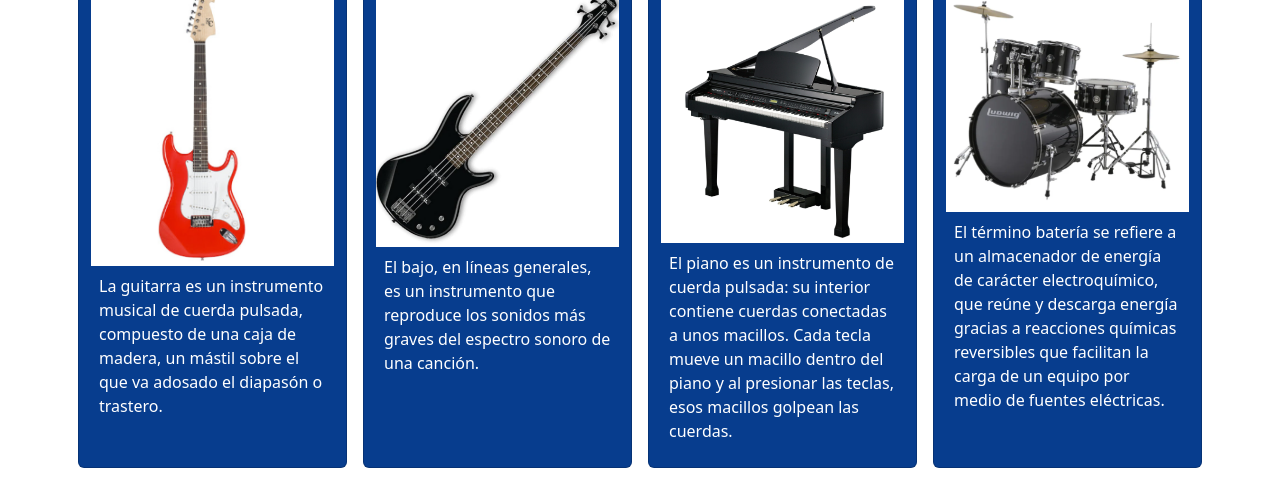
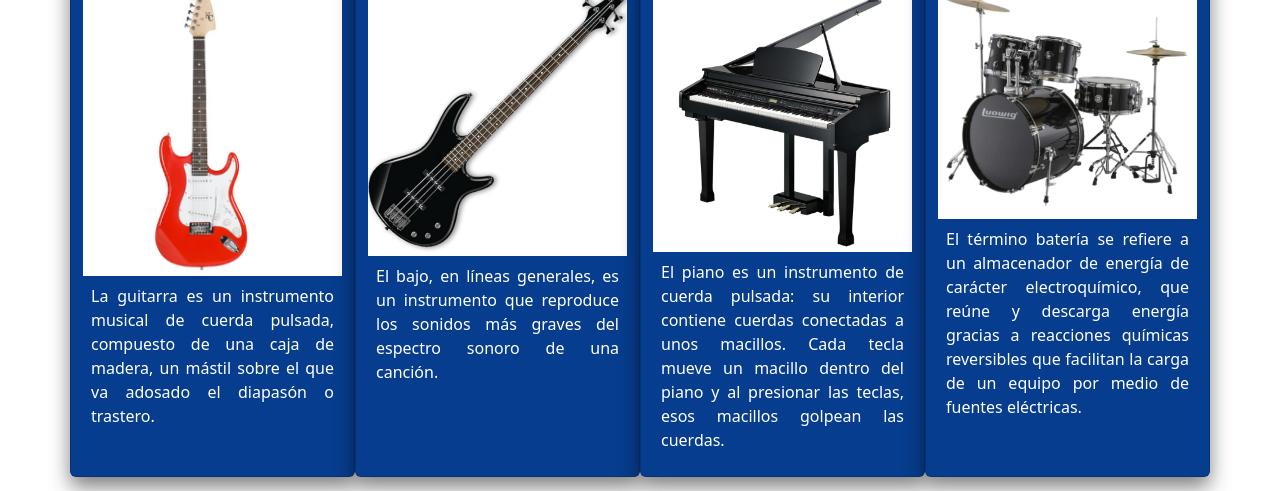
Before and after one commit to Kpanditx/Banda, a plain HTML site: page index.html in a window 1280 px wide. Shown: the part 183-674 px from the top of the page. Drawn offline with nearby package versions, Linux system fonts and the light colour scheme.

Commit message:
Update index.html

```diff
--- a/index.html
+++ b/index.html
@@ -22,37 +22,37 @@
     <div class="container">
       <h1 id="banda" class="text-primary"> BANDA </h1>
       <div class="row">
-        <div class="card col md 3 m-2" style="background-color:#073D8E;">
+        <div class="col-md-3 card bg-instrument custom-shadow">
           <h2 class="text-white" > Guitarra</h2>
           <img src="Guitarra.PNG" class="img-fluid" alt="Guitarra">
-          <p class="text-white p-2">
+          <p class="text-white p-2" style="text-align: justify;">
             La guitarra es un instrumento musical de cuerda pulsada,
             compuesto de una caja de madera, un mástil sobre el que va
             adosado el diapasón o trastero.
           </p>
         </div>
-        <div class="card col md 3 m-2" style="background-color: #073D8E;">
+        <div class="col-md-3 card bg-instrument custom-shadow">
           <h2 class="text-white"> Bajo</h2>
           <img src="bajo.PNG" class="img-fluid" alt="Bajo">
-          <p class="text-white p-2">
+          <p class="text-white p-2" style="text-align: justify;">
             El bajo, en líneas generales, es un instrumento que
             reproduce los sonidos más graves del espectro sonoro
             de una canción.
           </p>
         </div>
-        <div class="card col md 3 m-2" style="background-color: #073D8E;">
+        <div class="col-md-3 card bg-instrument custom-shadow" >
           <h2 class="text-white"> Piano</h2>
           <img src="Piano.PNG" class="img-fluid" alt="Piano">
-          <p class="text-white p-2">
+          <p class="text-white p-2" style="text-align: justify;">
             El piano es un instrumento de cuerda pulsada: su interior contiene
             cuerdas conectadas a unos macillos. Cada tecla mueve un macillo dentro
             del piano y al presionar las teclas, esos macillos golpean las cuerdas.
           </p>
         </div>
-        <div class="card col md 3 m-2" style="background-color: #073D8E;">
+        <div class="col-md-3 card bg-instrument custom-shadow">
           <h2 class="text-white"> Bateria</h2>
           <img src="Bateria.PNG" class="img-fluid" alt="Bateria">
-          <p class="text-white p-2">
+          <p class="text-white p-2" style="text-align: justify;">
             El término batería se refiere a un almacenador de energía de carácter
             electroquímico, que reúne y descarga energía gracias a reacciones
             químicas reversibles que facilitan la carga de un equipo por medio de
@@ -63,14 +63,14 @@
 
       </div>
     </br>
-      <section id="video">
+      <section id="video" class="col-md-12">
         <h2 class="text-primary"> VIDEO BANDA</h2>
-        <div class="ratio ratio-16x9">
+        <div class="ratio ratio-16x9 custom-shadow">
           <iframe src="https://www.youtube.com/embed/odNqrzeyc0E?si=YElwB27SyncEq6kA"  allow="accelerometer; autoplay; clipboard-write; encrypted-media; gyroscope; picture-in-picture; web-share" referrerpolicy="strict-origin-when-cross-origin" allowfullscreen></iframe> title="YouTube video" allowfullscreen></iframe>
         </div>
       </br>
       </section>
-      <section id="form" class="card p-4" style="background-color: #073D8E;">
+      <section id="form" class="card p-4 custom-shadow mt-4" style="background-color: #073D8E;">
         <div class="container">
           <h2 class="text-white">
             CONTACTENOS
@@ -89,7 +89,7 @@
               </div>
 
               <div class="col-md-6">
-                <leabel class="input-group" style="color:white">Correo</leabel>
+                <label class="input-group" style="color:white">Correo</label>
                 <input type="text" aria-leabel="Correo" class="validación email form-control" placeholder="correo@gamil.com" >
               </div>
               </br>
```
